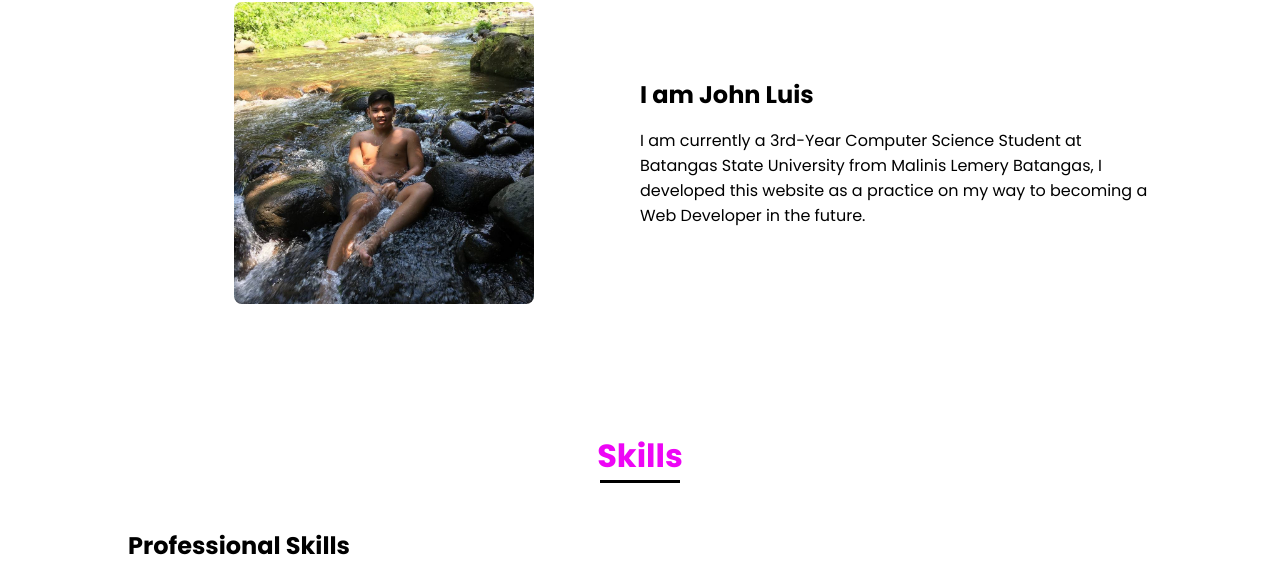
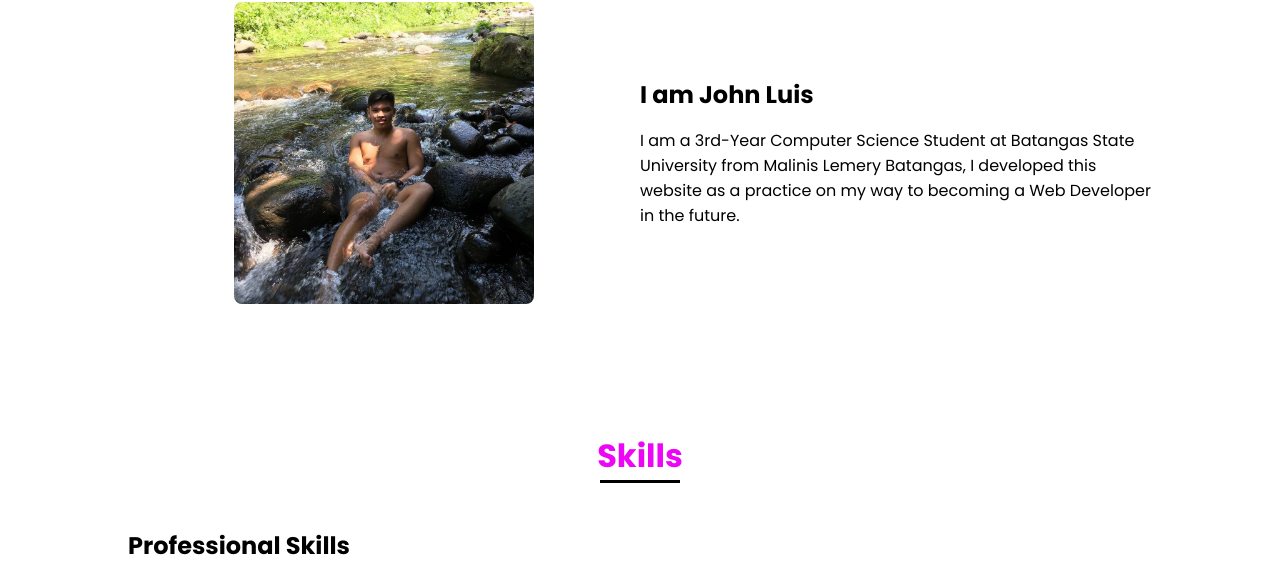
Before and after one commit to Lowestt/myPfolyozh, a plain HTML site: page index.html in a window 1280 px wide. Shown: the part 938-1514 px from the top of the page. Drawn offline with nearby package versions, Linux system fonts and the light colour scheme.

Commit message:
Update index.html

```diff
--- a/index.html
+++ b/index.html
@@ -82,7 +82,7 @@
 
                     <div>
                         <h2 class="about__subtitle">I am John Luis</h2>
-                        <p class="about__text">I am currently a 3rd-Year Computer Science Student at Batangas State University from Malinis Lemery Batangas, I developed this website as a practice on my way to becoming a Web Developer in the future.</p>
+                        <p class="about__text">I am a 3rd-Year Computer Science Student at Batangas State University from Malinis Lemery Batangas, I developed this website as a practice on my way to becoming a Web Developer in the future.</p>
                     </div>
                 </div>
             </section>
```
